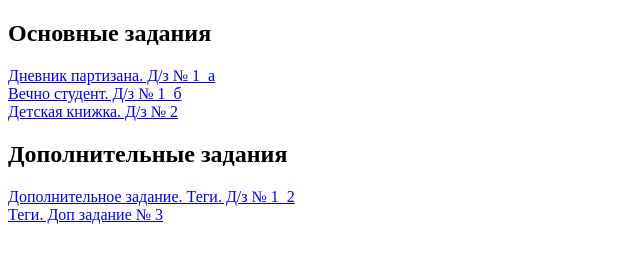
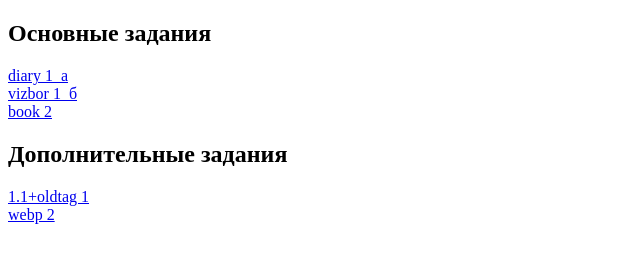
Before and after one commit to KraikoNikolai/KraikoNikolai_FD1-210-23, a plain HTML site: page index.html in a window 1280 px wide. Shown: the whole page, without its empty margins (0-640 px from the left). Drawn offline with Linux system fonts and the light colour scheme.

Commit message:
fix_index_title

```diff
--- a/index.html
+++ b/index.html
@@ -9,20 +9,20 @@
   <body>
     <h2>Основные задания</h2>
     <a href="homework_html1/base/dnevnik_partizana.html" target="_blank"
-      >Дневник партизана. Д/з № 1_а</a
+      >diary 1_а</a
     ><br />
     <a href="homework_html1/base/vizbor.html" target="_blank"
-      >Вечно студент. Д/з № 1_б</a
+      >vizbor 1_б</a
     ><br />
     <a href="homework_html1/base/childbook.html" target="_blank"
-      >Детская книжка. Д/з № 2</a
+      >book 2</a
     ><br />
 
     <h2>Дополнительные задания</h2>
     <a href="homework_html1/add/hw_add_1_2.html" target="_blank"
-      >Дополнительное задание. Теги. Д/з № 1_2</a
+      >1.1+oldtag 1</a
     ><br />
-    <a href="homework_html1/add/hw_add_3.html" target="_blank">Теги. Доп задание № 3</a><br>
+    <a href="homework_html1/add/hw_add_3.html" target="_blank">webp 2</a><br>
     <!--<a href="homework_html1/base/" target="_blank">Д/з №</a><br>-->
   </body>
 </html>
```
